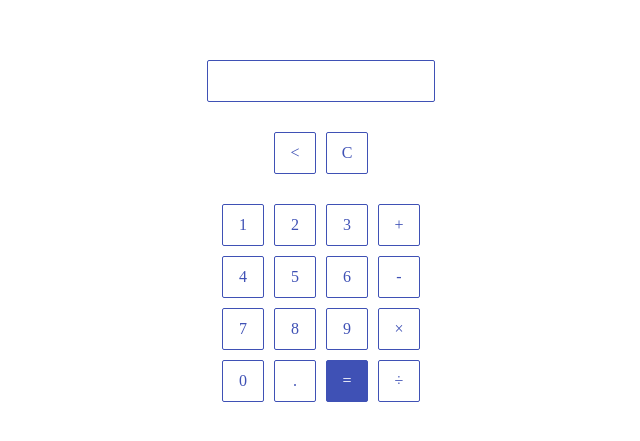
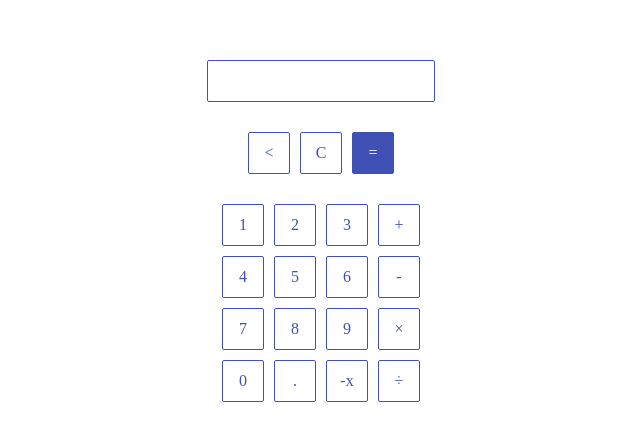
Before and after one commit to jpyatachkov/vue-calculator, a Vue app: page / in a window 1280 px wide. Shown: the part 177-618 px from the top of the page, without its empty margins (319-959 px from the left). Built offline with nearby package versions, Linux system fonts and the light colour scheme.

Commit message:
Fixed buttons meta and layout

```diff
--- a/src/components/MyCalculator.vue
+++ b/src/components/MyCalculator.vue
@@ -19,6 +19,13 @@
             meta="clear"
             event-name="clear-input"
             @clear-input="handleClearInput"
+            />
+
+             <my-button
+            text="="
+            meta="="
+            inversed
+            @my-button-click="handleMyButtonClick"
             />
         </div>
 
@@ -54,22 +61,22 @@
                 { text: '1', meta: '1' },
                 { text: '2', meta: '2' },
                 { text: '3', meta: '3' },
-                { text: '+', meta: '+' },
+                { text: '+', meta: ' + ' },
 
                 { text: '4', meta: '4' },
                 { text: '5', meta: '5' },
                 { text: '6', meta: '6' },
-                { text: '-', meta: '-' },
+                { text: '-', meta: ' - ' },
 
                 { text: '7', meta: '7' },
                 { text: '8', meta: '8' },
                 { text: '9', meta: '9' },
-                { text: '×', meta: '×' },
+                { text: '×', meta: ' * ' },
 
                 { text: '0', meta: '0' },
                 { text: '.', meta: '.' },
-                { text: '=', meta: '=', inversed: true },
-                { text: '÷', meta: '÷' },
+                { text: '-x', meta: '-' },
+                { text: '÷', meta: ' / ' },
             ],
             currentText: '',
             currentTextError: false,
--- a/src/helpers/calculator.ts
+++ b/src/helpers/calculator.ts
@@ -9,8 +9,6 @@ const operators: IOperatorMap = {
     '-': (x: number, y:number): number => x - y,
     '*': (x: number, y: number): number => x * y,
     '/': (x: number, y: number): number => x / y,
-    '×': (x: number, y: number): number => x * y,
-    '÷': (x: number, y: number): number => x / y,
 };
 
 export default function (rawString: string): number|undefined {
```
Also changed, not shown: 1 other file (tests, documents, lock files or other folders).
